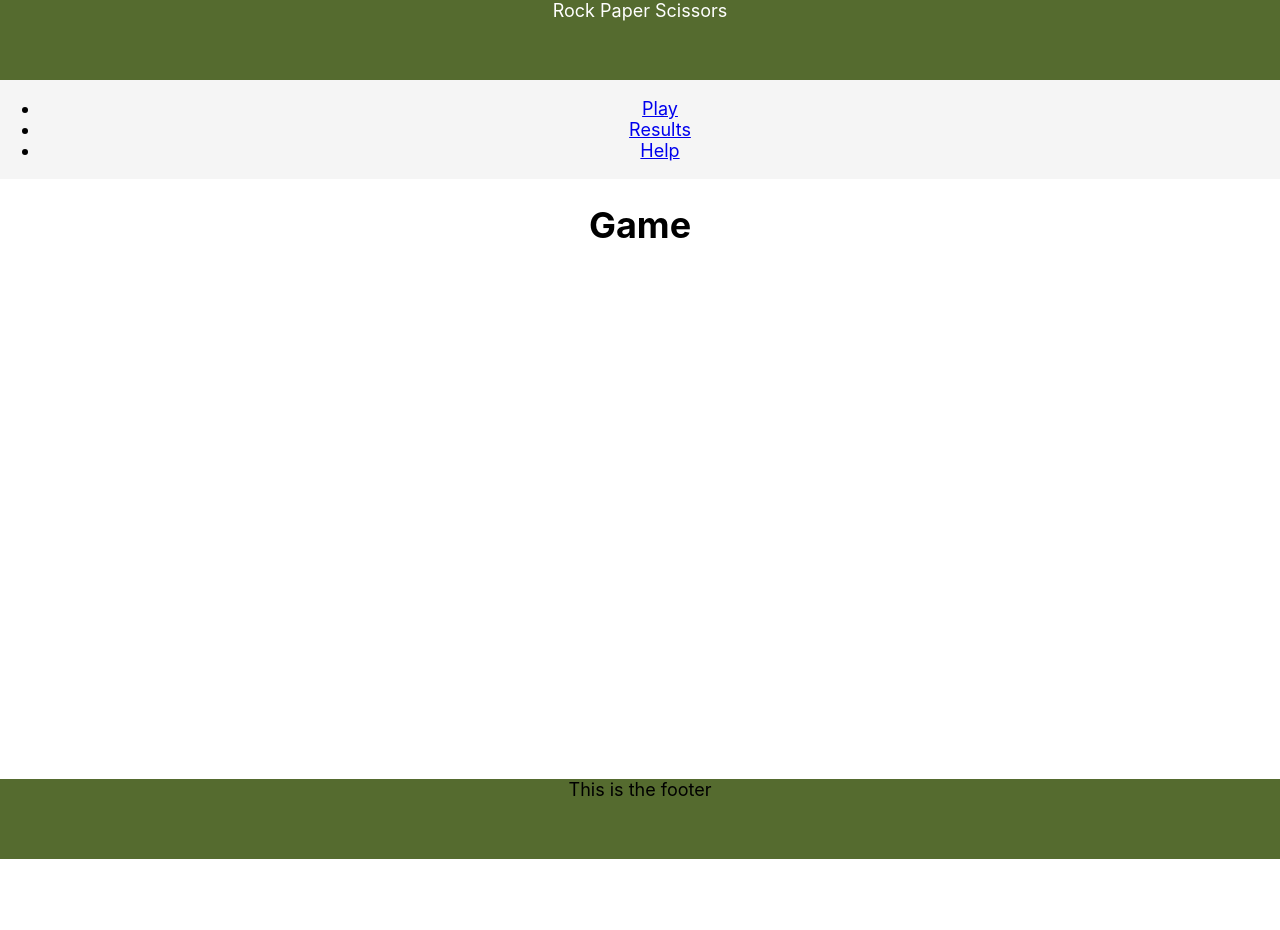
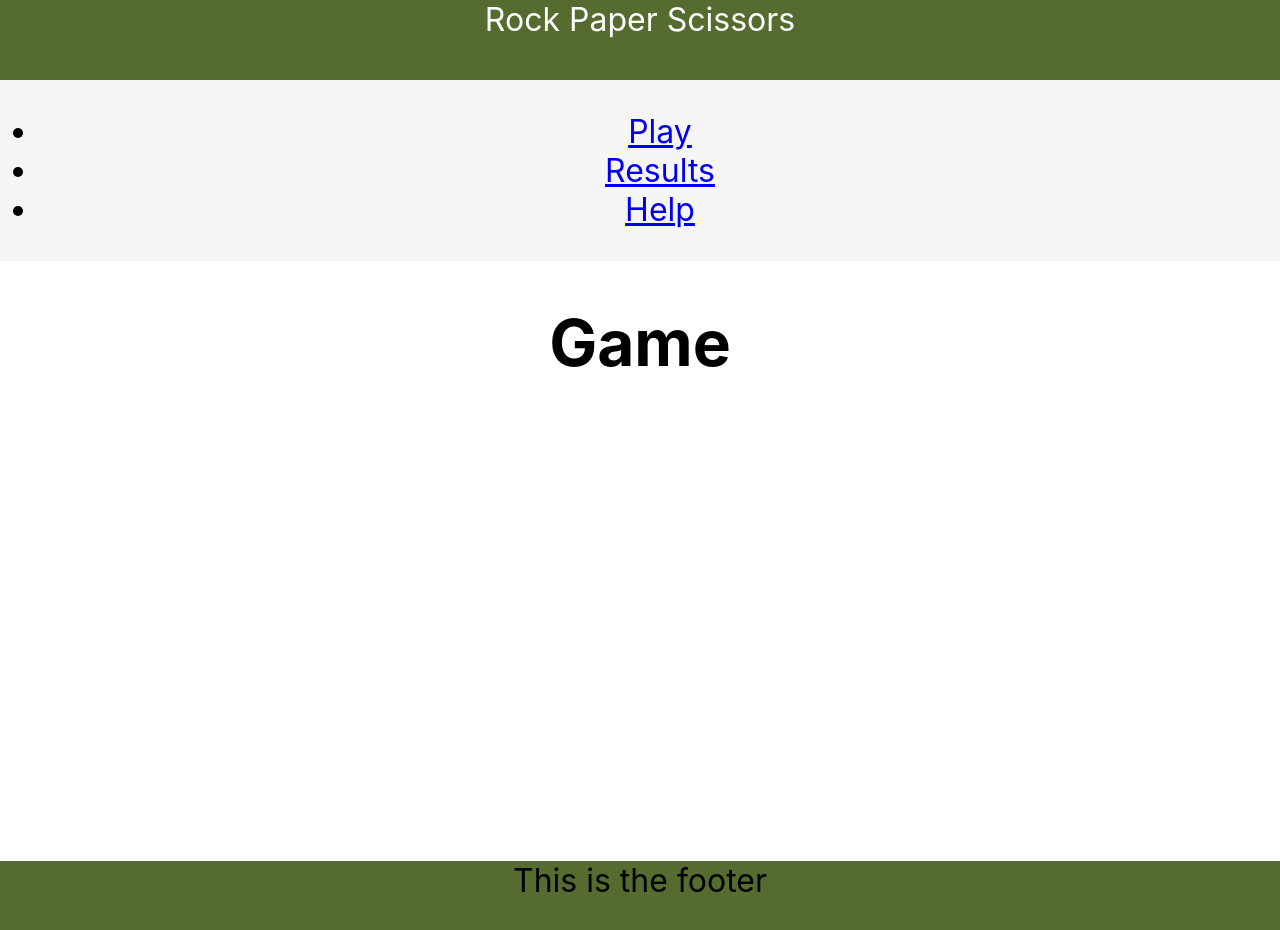
Before and after one commit to CodeGit/rockpaperscissors, a React (Create React App) app: page / in a window 1280 px wide. Shown: the top 930 px of the page. Before the commit the page ends 859 px from the top, so only its background shows below. Built offline with nearby package versions, Linux system fonts and the light colour scheme.

Commit message:
fixed font

```diff
--- a/src/App.tsx
+++ b/src/App.tsx
@@ -19,7 +19,7 @@ const styles = css({
   flexDirection: 'column',
   alignItems: 'center',
   justifyContent: 'flex-start',
-  fontSize: '18px'
+  fontSize: 'clamp(1rem, 2rem, 4rem)',
 });
 
 const App = () => {
```
